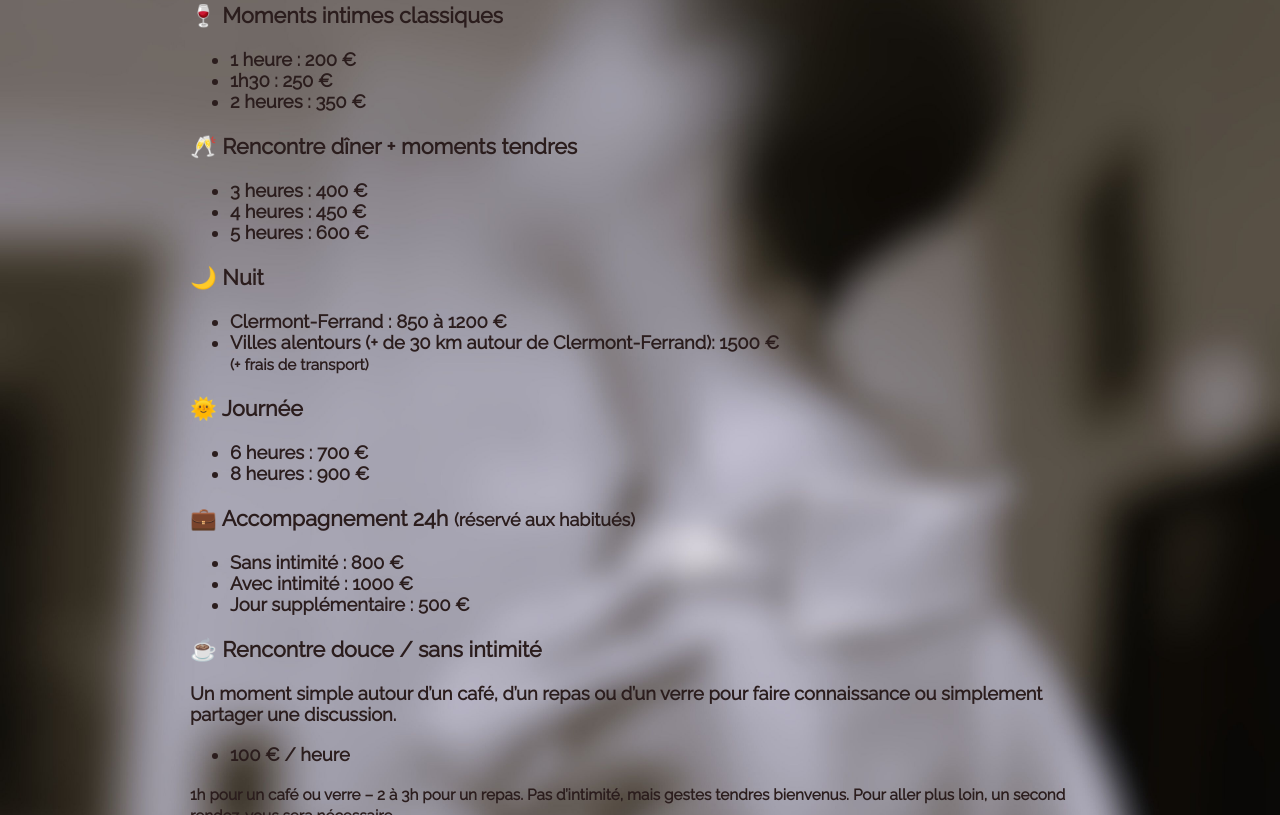
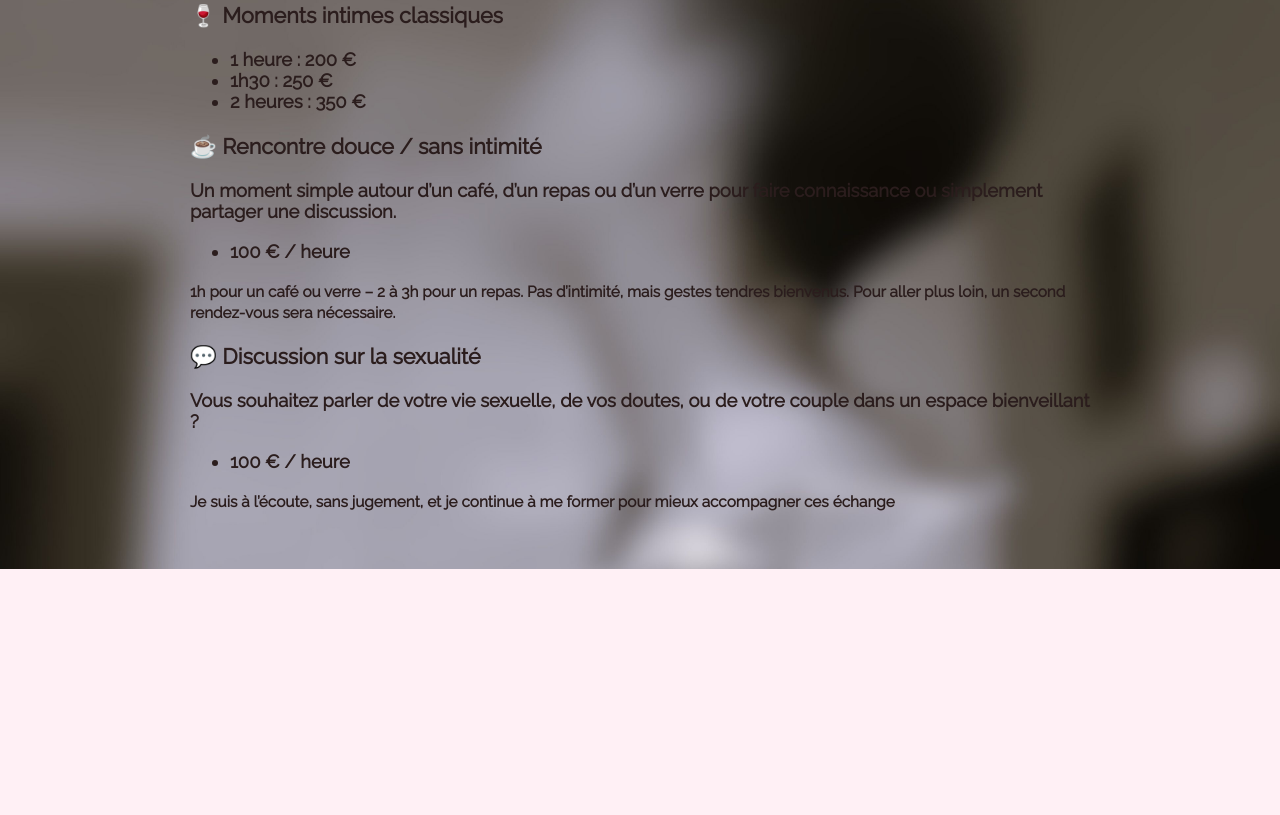
Before and after one commit to CalistaDemou/calista-website, a plain HTML site: page tarifs.html in a window 1280 px wide. Shown: the part 371-1186 px from the top of the page. After the commit the page ends 940 px from the top, so only its background shows below. Drawn offline with nearby package versions, Linux system fonts and the light colour scheme; files whose address does not match are found by name.

Commit message:
Update tarifs.html

```diff
--- a/tarifs.html
+++ b/tarifs.html
@@ -32,33 +32,6 @@
         <li>2 heures : <strong>350 €</strong></li>
       </ul>
 
-      <h3>🥂 Rencontre dîner + moments tendres</h3>
-      <ul>
-        <li>3 heures : <strong>400 €</strong></li>
-        <li>4 heures : <strong>450 €</strong></li>
-        <li>5 heures : <strong>600 €</strong></li>
-      </ul>
-
-      <h3>🌙 Nuit</h3>
-      <ul>
-        <li>Clermont-Ferrand : <strong>850 à 1200 €</strong></li>
-        <li>Villes alentours (+ de 30 km autour de Clermont-Ferrand): <strong>1500 €</strong>
-          <br><small>(+ frais de transport)</small></li>
-      </ul>
-
-      <h3>🌞 Journée</h3>
-      <ul>
-        <li>6 heures : <strong>700 €</strong></li>
-        <li>8 heures : <strong>900 €</strong></li>
-      </ul>
-
-      <h3>💼 Accompagnement 24h <small>(réservé aux habitués)</small></h3>
-      <ul>
-        <li>Sans intimité : <strong>800 €</strong></li>
-        <li>Avec intimité : <strong>1000 €</strong></li>
-        <li>Jour supplémentaire : <strong>500 €</strong></li>
-      </ul>
-
       <h3>☕ Rencontre douce / sans intimité</h3>
       <p>Un moment simple autour d’un café, d’un repas ou d’un verre pour faire connaissance ou simplement partager une discussion.</p>
       <ul>
```
